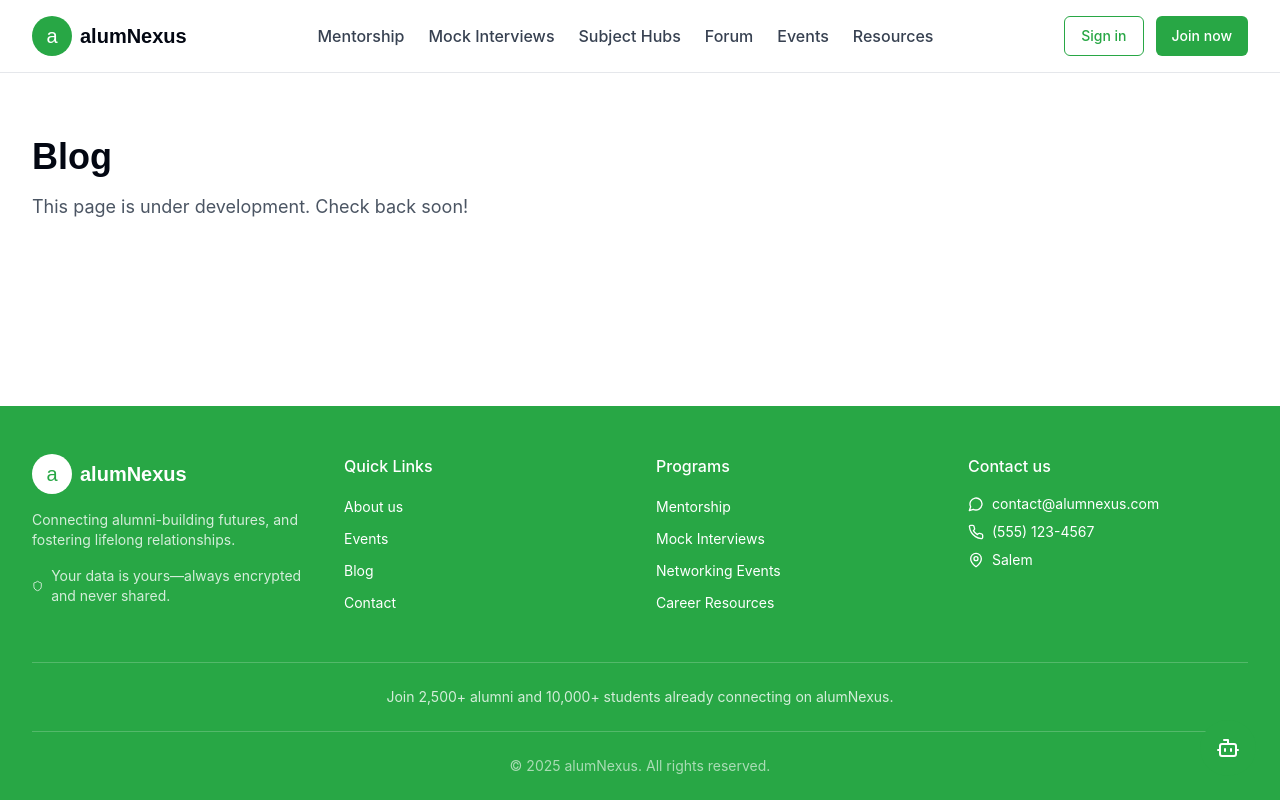
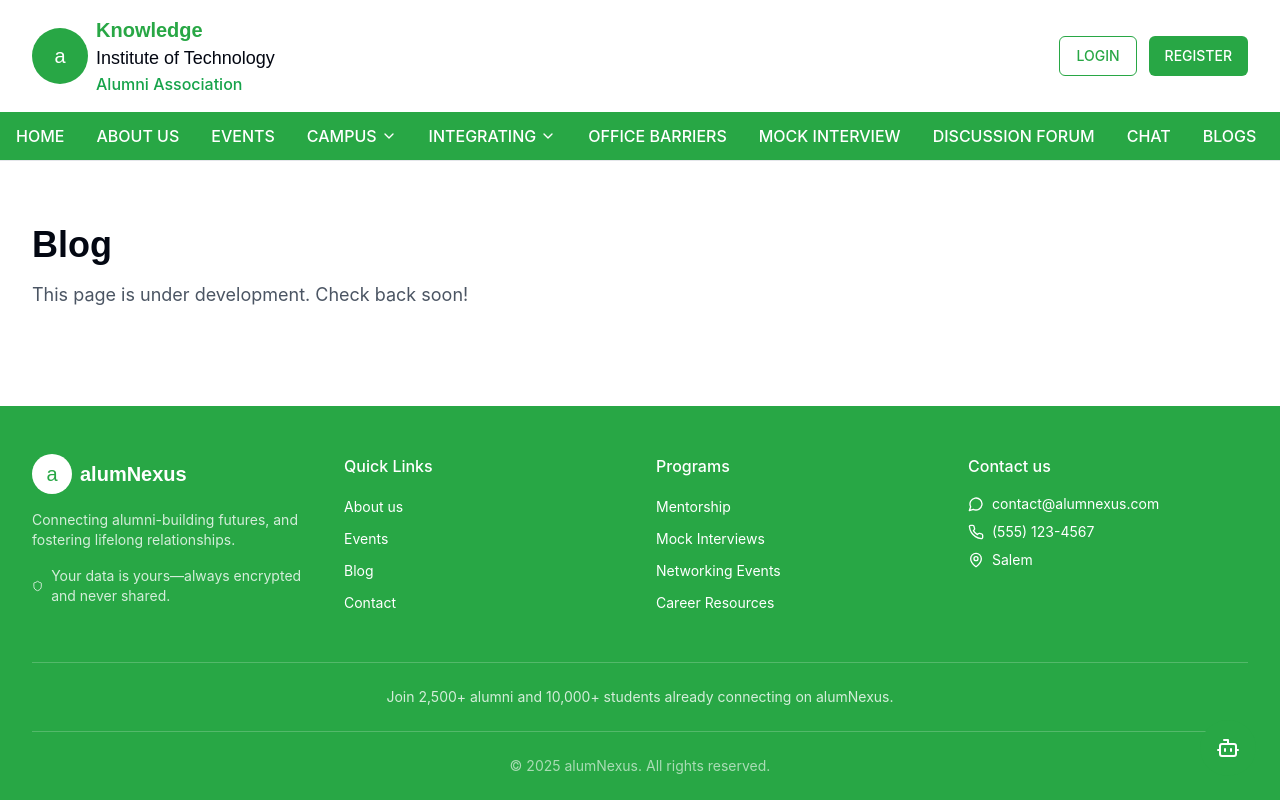
Before and after one commit to Dineshsj3002/nexus-voice-craft, a React (Vite) app: page /blog in a window 1280 px wide. Built offline with nearby package versions, Linux system fonts and the light colour scheme.

Commit message:
Refactor: Update front page layout
Update the layout of the front page based on the provided requirements.

```diff
--- a/src/components/Header.tsx
+++ b/src/components/Header.tsx
@@ -2,7 +2,7 @@
 import React from 'react';
 import { Link, useNavigate } from 'react-router-dom';
 import { Button } from '@/components/ui/button';
-import { Menu, UserPlus, Compass, MessageSquare, Award, Calendar, MapPin, Phone, MessageCircle } from 'lucide-react';
+import { Menu, UserPlus, ChevronDown } from 'lucide-react';
 import { cn } from '@/lib/utils';
 
 const Header = () => {
@@ -10,33 +10,26 @@ const Header = () => {
   const navigate = useNavigate();
 
   const handleSignIn = () => {
-    // For now, just show an alert since sign-in functionality isn't implemented
     alert("Sign in functionality will be coming soon!");
   };
 
   const handleJoinNow = () => {
-    // For now, just show an alert since join functionality isn't implemented
     alert("Join now functionality will be coming soon!");
   };
 
   return (
-    <header className="bg-white border-b border-gray-200 py-4 px-4 md:px-8">
-      <div className="max-w-7xl mx-auto flex items-center justify-between">
+    <header className="bg-white border-b border-gray-200">
+      {/* Top header with logo and auth buttons */}
+      <div className="max-w-7xl mx-auto flex items-center justify-between py-4 px-4 md:px-8">
         {/* Logo */}
         <Link to="/" className="flex items-center space-x-2">
-          <div className="h-10 w-10 rounded-full bg-nexus-primary text-white flex items-center justify-center font-display text-xl">a</div>
-          <span className="text-xl font-display font-semibold">alumNexus</span>
+          <div className="h-14 w-14 rounded-full bg-nexus-primary text-white flex items-center justify-center font-display text-xl">a</div>
+          <div className="flex flex-col">
+            <span className="text-xl font-display font-semibold text-nexus-primary">Knowledge</span>
+            <span className="text-lg font-display">Institute of Technology</span>
+            <span className="text-green-600 font-medium">Alumni Association</span>
+          </div>
         </Link>
-
-        {/* Desktop Navigation */}
-        <nav className="hidden md:flex items-center space-x-6">
-          <NavLink to="/mentorship">Mentorship</NavLink>
-          <NavLink to="/mock-interviews">Mock Interviews</NavLink>
-          <NavLink to="/hubs">Subject Hubs</NavLink>
-          <NavLink to="/forum">Forum</NavLink>
-          <NavLink to="/events">Events</NavLink>
-          <NavLink to="/resources">Resources</NavLink>
-        </nav>
 
         {/* Auth Buttons */}
         <div className="hidden md:flex items-center space-x-3">
@@ -45,13 +38,13 @@ const Header = () => {
             className="border-nexus-primary text-nexus-primary hover:bg-nexus-primary hover:text-white"
             onClick={handleSignIn}
           >
-            Sign in
+            LOGIN
           </Button>
           <Button
             className="bg-nexus-primary hover:bg-nexus-primary/90 text-white"
             onClick={handleJoinNow}
           >
-            Join now
+            REGISTER
           </Button>
         </div>
 
@@ -64,35 +57,66 @@ const Header = () => {
         </button>
       </div>
 
+      {/* Navigation bar */}
+      <div className="bg-nexus-primary text-white">
+        <div className="max-w-7xl mx-auto">
+          {/* Desktop Navigation */}
+          <nav className="hidden md:flex">
+            <NavLink to="/">HOME</NavLink>
+            <NavLink to="/about">ABOUT US</NavLink>
+            <NavLink to="/events">EVENTS</NavLink>
+            <NavDropdown label="CAMPUS">
+              <DropdownLink to="/campus/tour">Campus Tour</DropdownLink>
+              <DropdownLink to="/campus/facilities">Facilities</DropdownLink>
+              <DropdownLink to="/campus/history">History</DropdownLink>
+            </NavDropdown>
+            <NavDropdown label="INTEGRATING">
+              <DropdownLink to="/integrating/opportunities">Opportunities</DropdownLink>
+              <DropdownLink to="/integrating/mentoring">Mentoring</DropdownLink>
+              <DropdownLink to="/integrating/networking">Local Networking</DropdownLink>
+            </NavDropdown>
+            <NavLink to="/office-barriers">OFFICE BARRIERS</NavLink>
+            <NavLink to="/mock-interviews">MOCK INTERVIEW</NavLink>
+            <NavLink to="/forum">DISCUSSION FORUM</NavLink>
+            <NavLink to="/chat">CHAT</NavLink>
+            <NavLink to="/blog">BLOGS</NavLink>
+          </nav>
+
           {/* Mobile Menu */}
           {isMenuOpen && (
-        <div className="md:hidden pt-4 px-4 pb-6 animate-fade-in">
-          <nav className="flex flex-col space-y-4">
-            <MobileNavLink to="/mentorship" icon={<UserPlus className="h-5 w-5 mr-2" />}>Mentorship</MobileNavLink>
-            <MobileNavLink to="/mock-interviews" icon={<MessageSquare className="h-5 w-5 mr-2" />}>Mock Interviews</MobileNavLink>
-            <MobileNavLink to="/hubs" icon={<Compass className="h-5 w-5 mr-2" />}>Subject Hubs</MobileNavLink>
-            <MobileNavLink to="/forum" icon={<MessageCircle className="h-5 w-5 mr-2" />}>Forum</MobileNavLink>
-            <MobileNavLink to="/events" icon={<Calendar className="h-5 w-5 mr-2" />}>Events</MobileNavLink>
-            <MobileNavLink to="/resources" icon={<Award className="h-5 w-5 mr-2" />}>Resources</MobileNavLink>
+            <div className="md:hidden py-4 px-4 animate-fade-in">
+              <nav className="flex flex-col space-y-2">
+                <MobileNavLink to="/">HOME</MobileNavLink>
+                <MobileNavLink to="/about">ABOUT US</MobileNavLink>
+                <MobileNavLink to="/events">EVENTS</MobileNavLink>
+                <MobileNavLink to="/campus">CAMPUS</MobileNavLink>
+                <MobileNavLink to="/integrating">INTEGRATING</MobileNavLink>
+                <MobileNavLink to="/office-barriers">OFFICE BARRIERS</MobileNavLink>
+                <MobileNavLink to="/mock-interviews">MOCK INTERVIEW</MobileNavLink>
+                <MobileNavLink to="/forum">DISCUSSION FORUM</MobileNavLink>
+                <MobileNavLink to="/chat">CHAT</MobileNavLink>
+                <MobileNavLink to="/blog">BLOGS</MobileNavLink>
 
                 <div className="pt-4 flex flex-col space-y-3">
                   <Button
                     variant="outline"
-                className="border-nexus-primary text-nexus-primary w-full"
+                    className="border-white text-white w-full"
                     onClick={handleSignIn}
                   >
-                Sign in
+                    LOGIN
                   </Button>
                   <Button
-                className="bg-nexus-primary hover:bg-nexus-primary/90 text-white w-full"
+                    className="bg-white text-nexus-primary hover:bg-gray-100 w-full"
                     onClick={handleJoinNow}
                   >
-                Join now
+                    REGISTER
                   </Button>
                 </div>
               </nav>
             </div>
           )}
+        </div>
+      </div>
     </header>
   );
 };
@@ -100,18 +124,50 @@ const Header = () => {
 const NavLink = ({ to, children }: { to: string; children: React.ReactNode }) => (
   <Link
     to={to}
-    className="text-gray-700 hover:text-nexus-primary font-medium story-link"
+    className="text-white font-medium px-4 py-3 hover:bg-blue-800 transition-colors inline-block"
   >
     {children}
   </Link>
 );
 
-const MobileNavLink = ({ to, children, icon }: { to: string; children: React.ReactNode; icon?: React.ReactNode }) => (
+const NavDropdown = ({ label, children }: { label: string; children: React.ReactNode }) => {
+  const [isOpen, setIsOpen] = React.useState(false);
+
+  return (
+    <div className="relative group" onMouseEnter={() => setIsOpen(true)} onMouseLeave={() => setIsOpen(false)}>
+      <button
+        className="text-white font-medium px-4 py-3 hover:bg-blue-800 transition-colors flex items-center"
+        onClick={() => setIsOpen(!isOpen)}
+      >
+        {label}
+        <ChevronDown className="h-4 w-4 ml-1" />
+      </button>
+
+      {isOpen && (
+        <div className="absolute left-0 top-full bg-white text-gray-800 shadow-md rounded-b-md min-w-48 z-10">
+          <div className="py-2">
+            {children}
+          </div>
+        </div>
+      )}
+    </div>
+  );
+};
+
+const DropdownLink = ({ to, children }: { to: string; children: React.ReactNode }) => (
   <Link
     to={to}
-    className="flex items-center text-gray-700 hover:text-nexus-primary font-medium py-2"
+    className="block px-4 py-2 hover:bg-gray-100 transition-colors text-sm"
   >
-    {icon}
+    {children}
+  </Link>
+);
+
+const MobileNavLink = ({ to, children }: { to: string; children: React.ReactNode }) => (
+  <Link
+    to={to}
+    className="text-white font-medium py-2 block"
+  >
     {children}
   </Link>
 );
--- a/src/components/Hero.tsx
+++ b/src/components/Hero.tsx
@@ -1,9 +1,9 @@
 
 import React from 'react';
 import { Button } from '@/components/ui/button';
-import { ArrowRight, Award, Users, MessageSquare } from 'lucide-react';
+import { ArrowRight } from 'lucide-react';
 import { useNavigate } from 'react-router-dom';
-import { showSuccessToast, toastTypes } from '@/components/SuccessToast';
+import { showSuccessToast } from '@/components/SuccessToast';
 
 const Hero = () => {
   const navigate = useNavigate();
@@ -22,79 +22,36 @@ const Hero = () => {
   };
 
   return (
-    <section className="bg-gradient-to-b from-white to-gray-50 pt-16 pb-20 px-4 md:px-8">
-      <div className="max-w-7xl mx-auto">
-        <div className="grid grid-cols-1 md:grid-cols-2 gap-12 items-center">
-          {/* Text Content */}
-          <div className="animate-fade-in">
-            <h1 className="text-4xl md:text-5xl font-display font-bold text-gray-900 mb-4">
-              Your path to success, <span className="text-nexus-primary">together.</span>
-            </h1>
-            <p className="text-lg md:text-xl text-gray-700 mb-8 leading-relaxed">
-              Connect with alumni mentors who've walked your path and are ready to guide your journey from classroom to career.
-            </p>
-            <div className="flex flex-col sm:flex-row gap-4">
-              <Button
-                className="bg-nexus-primary hover:bg-nexus-primary/90 text-white text-lg px-6 py-6 rounded-md flex items-center"
-                onClick={handleJoinCommunity}
-              >
-                Join our community
-                <ArrowRight className="ml-2 h-5 w-5" />
-              </Button>
-              <Button
-                variant="outline"
-                className="border-nexus-primary text-nexus-primary hover:bg-nexus-primary/10 text-lg px-6 py-6 rounded-md"
-                onClick={handleExploreMentorship}
-              >
-                Explore mentorship
-              </Button>
-            </div>
+    <section className="bg-white">
+      {/* Main hero image */}
+      <div className="w-full border-t border-b border-gray-200">
+        <img
+          src="/lovable-uploads/fd080c60-30b6-4b82-b4c7-f182582f4d18.png"
+          alt="Campus aerial view"
+          className="w-full h-[400px] object-cover"
+        />
+      </div>
 
-            {/* Stats */}
-            <div className="mt-10 grid grid-cols-3 gap-4">
-              <div className="text-center p-4">
-                <div className="flex justify-center mb-2">
-                  <Users className="h-6 w-6 text-nexus-primary" />
-                </div>
-                <div className="font-bold text-2xl">2,500+</div>
-                <div className="text-sm text-gray-500">Active alumni</div>
-              </div>
-              <div className="text-center p-4">
-                <div className="flex justify-center mb-2">
-                  <MessageSquare className="h-6 w-6 text-nexus-primary" />
-                </div>
-                <div className="font-bold text-2xl">15,000+</div>
-                <div className="text-sm text-gray-500">Mentorship sessions</div>
-              </div>
-              <div className="text-center p-4">
-                <div className="flex justify-center mb-2">
-                  <Award className="h-6 w-6 text-nexus-primary" />
-                </div>
-                <div className="font-bold text-2xl">92%</div>
-                <div className="text-sm text-gray-500">Satisfaction rate</div>
-              </div>
-            </div>
-          </div>
+      {/* Mission statement */}
+      <div className="max-w-7xl mx-auto py-12 px-4 md:px-8">
+        <h2 className="text-4xl font-bold text-gray-800 text-center mb-8">Our Mission</h2>
 
-          {/* Image */}
-          <div className="relative animate-fade-in">
-            <div className="rounded-lg overflow-hidden shadow-xl">
-              <img
-                src="/lovable-uploads/1cf21656-76ea-4e9e-8f14-fb51ef8a84f7.png"
-                alt="Students connecting with alumni"
-                className="w-full h-auto object-cover"
-              />
-            </div>
+        <p className="text-xl text-gray-700 text-center max-w-4xl mx-auto leading-relaxed">
+          At alumNexus, we are dedicated to fostering a strong and lasting bond between
+          students and alumni, creating a network where knowledge, experience, and
+          opportunities flow seamlessly. Our mission is to empower students by providing
+          direct access to mentorship, career guidance, and professional development through
+          our alumni community.
+        </p>
 
-            {/* Floating cards */}
-            <div className="absolute -bottom-6 -left-6 bg-white rounded-lg shadow-lg p-4 max-w-[200px] animate-pulse-green">
-              <div className="flex items-center mb-2">
-                <div className="h-8 w-8 rounded-full bg-nexus-primary text-white flex items-center justify-center mr-2">✓</div>
-                <span className="font-medium">Mock Interview</span>
-              </div>
-              <p className="text-sm text-gray-600">Booked with Sarah J., Senior Developer at Google</p>
-            </div>
-          </div>
+        <div className="flex justify-center mt-8">
+          <Button
+            className="bg-nexus-primary hover:bg-nexus-primary/90 text-white text-lg px-6 py-6 rounded-md flex items-center"
+            onClick={handleJoinCommunity}
+          >
+            Join our community
+            <ArrowRight className="ml-2 h-5 w-5" />
+          </Button>
         </div>
       </div>
     </section>
--- a/src/pages/Index.tsx
+++ b/src/pages/Index.tsx
@@ -10,7 +10,6 @@ import ChatBot from '@/components/ChatBot';
 import RecentPosts from '@/components/RecentPosts';
 import Events from '@/components/Events';
 import { useToast } from '@/hooks/use-toast';
-import { Phone, Calendar, Users, MapPin } from 'lucide-react';
 
 // Import these to make sure they're available
 import { showSuccessToast, toastTypes } from '@/components/SuccessToast';
@@ -21,7 +20,7 @@ const Index = () => {
   useEffect(() => {
     // Show a welcome toast when the page loads
     toast({
-      title: "Welcome to alumNexus",
+      title: "Welcome to Knowledge Institute of Technology",
       description: "Connect with alumni mentors to boost your career journey.",
     });
   }, [toast]);
```
Also changed, not shown: src/index.css (+19 -1 lines), public/lovable-uploads/fd080c60-30b6-4b82-b4c7-f182582f4d18.png (added). Lines whose indentation alone changed are shown as unchanged.
